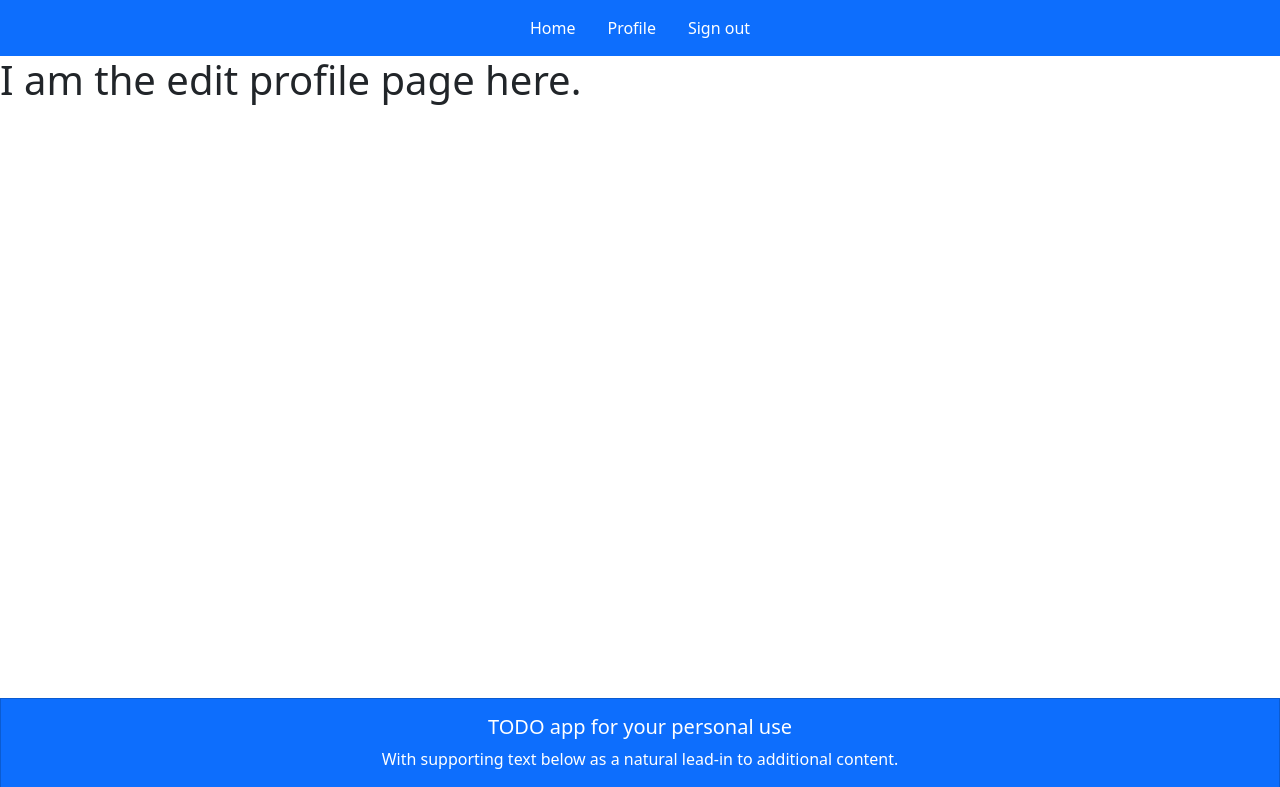
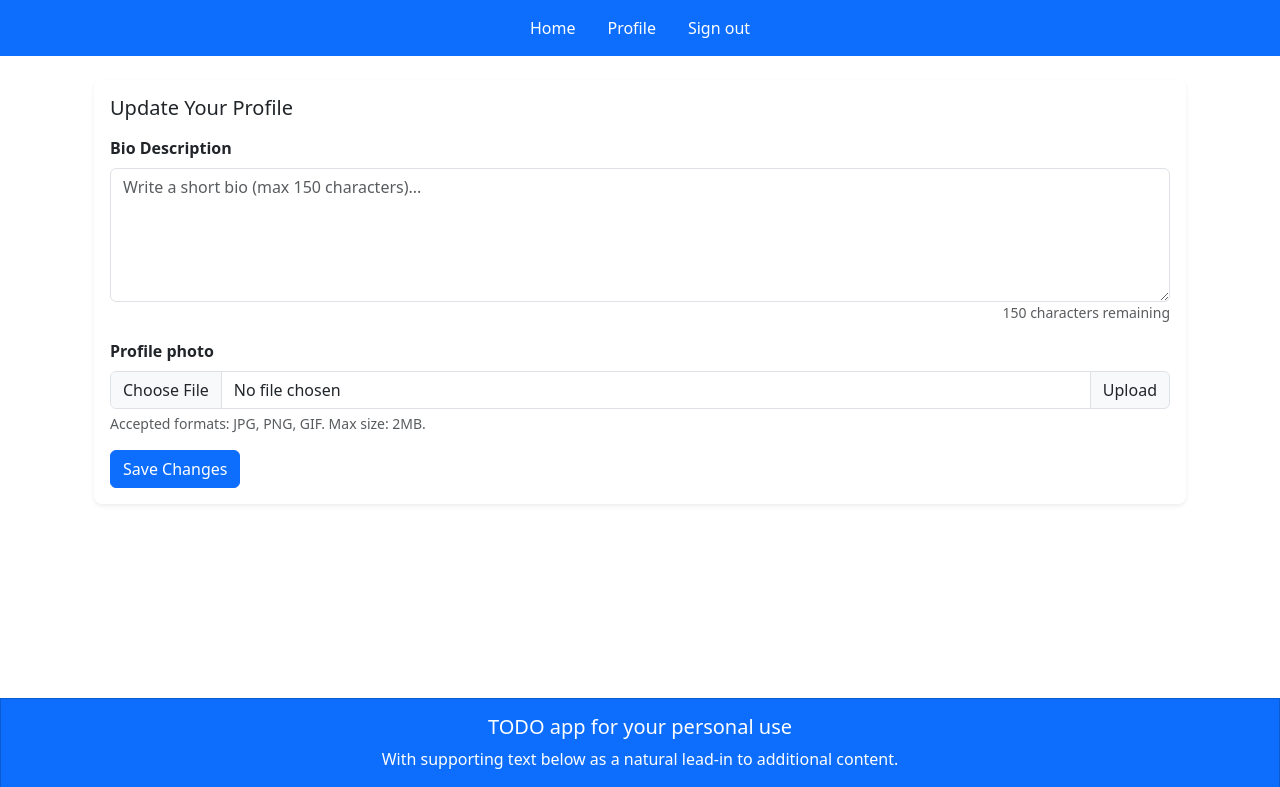
Before and after one commit to shiba-murmu/project-django, a Django app: page /editprofile/ in a window 1280 px wide. Shown: the top 787 px of the page. Run offline with Django 5.2, Linux system fonts and the light colour scheme; a user stored in the database is signed in.

Commit message:
authentication updates and some other things also updates. Here , It is also a regarding changes makes a in the sites and edit profile page custmizations approaches.

```diff
--- a/myapp/templates/base.html
+++ b/myapp/templates/base.html
@@ -1,12 +1,20 @@
 <!DOCTYPE html>
 <html lang="en">
   <head>
-    <meta charset="UTF-8" />
-    <meta name="viewport" content="width=device-width, initial-scale=1.0" />
-    <title>{% block title %}Homepage{% endblock %}</title>
+    <title>{% block title %}{% endblock  %}</title>
+    <!-- Required meta tags -->
+    <meta charset="utf-8" />
+    <meta
+      name="viewport"
+      content="width=device-width, initial-scale=1, shrink-to-fit=no"
+    />
+
+    <!-- Bootstrap CSS v5.3.3 -->
     <link
+      href="https://cdn.jsdelivr.net/npm/bootstrap@5.3.2/dist/css/bootstrap.min.css"
       rel="stylesheet"
-      href="https://cdn.jsdelivr.net/npm/bootstrap@5.2.3/dist/css/bootstrap.min.css"
+      integrity="sha384-T3c6CoIi6uLrA9TneNEoa7RxnatzjcDSCmG1MXxSR1GAsXEV/Dwwykc2MPK8M2HN"
+      crossorigin="anonymous"
     />
   </head>
   <body>
@@ -50,7 +58,16 @@
         <p class="card-text">With supporting text below as a natural lead-in to additional content.</p>
       </div>
     </div>
+    <script
+    src="https://cdn.jsdelivr.net/npm/@popperjs/core@2.11.8/dist/umd/popper.min.js"
+    integrity="sha384-I7E8VVD/ismYTF4hNIPjVp/Zjvgyol6VFvRkX/vR+Vc4jQkC+hVqc2pM8ODewa9r"
+    crossorigin="anonymous"
+  ></script>
 
-    <script src="https://cdn.jsdelivr.net/npm/bootstrap@5.2.3/dist/js/bootstrap.bundle.min.js"></script>
+  <script
+    src="https://cdn.jsdelivr.net/npm/bootstrap@5.3.2/dist/js/bootstrap.min.js"
+    integrity="sha384-BBtl+eGJRgqQAUMxJ7pMwbEyER4l1g+O15P+16Ep7Q9Q+zqX6gSbd85u4mG4QzX+"
+    crossorigin="anonymous"
+  ></script>
   </body>
 </html>
--- a/myapp/templates/editprofile.html
+++ b/myapp/templates/editprofile.html
@@ -3,7 +3,49 @@
 {% block title %}Edit profile{% endblock  %}
 
 {% block content %}
-<h1>I am the edit profile page here.</h1>
+<div class="container p-4">
+    <div class="card shadow-sm border-0 rounded-3">
+        <div class="card-body">
+            <h5 class="card-title mb-3">Update Your Profile</h5>
+
+            <div class="mb-3">
+                <label for="userBio" class="form-label fw-semibold">Bio Description</label>
+                <textarea
+                    class="form-control"
+                    id="userBio"
+                    name="userBio"
+                    rows="5"
+                    maxlength="150"
+                    placeholder="Write a short bio (max 150 characters)..."
+                ></textarea>
+                <small id="bioCount" class="text-end d-block text-muted">150 characters remaining</small>
+            </div>
+            <div class="mb-3">
+                <label for="forProfilePhoto" class="form-label fw-semibold">Profile photo</label>
+                <div class="input-group">
+                    <input type="file" class="form-control" id="forProfilePhoto" name="profile_photo" accept='image/*'>
+                    <label class="input-group-text" for="forProfilePhoto">Upload</label>
+                </div>
+                <div class="form-text text-muted">Accepted formats: JPG, PNG, GIF. Max size: 2MB.</div>
+            </div>
+
+            <button type="submit" class="btn btn-primary">
+                Save Changes
+            </button>
+        </div>
+    </div>
+</div>
+
+<script>
+    const bioInput = document.getElementById('userBio');
+    const bioCount = document.getElementById('bioCount');
+    const maxLength = 150;
+
+    bioInput.addEventListener('input', function () {
+        const remaining = maxLength - this.value.length;
+        bioCount.textContent = `${remaining} characters remaining`;
+    });
+</script>
 
 
 {% endblock  %}
```
Also changed, not shown: myapp/myapp/settings.py (+13 -3 lines), myapp/db.sqlite3.
